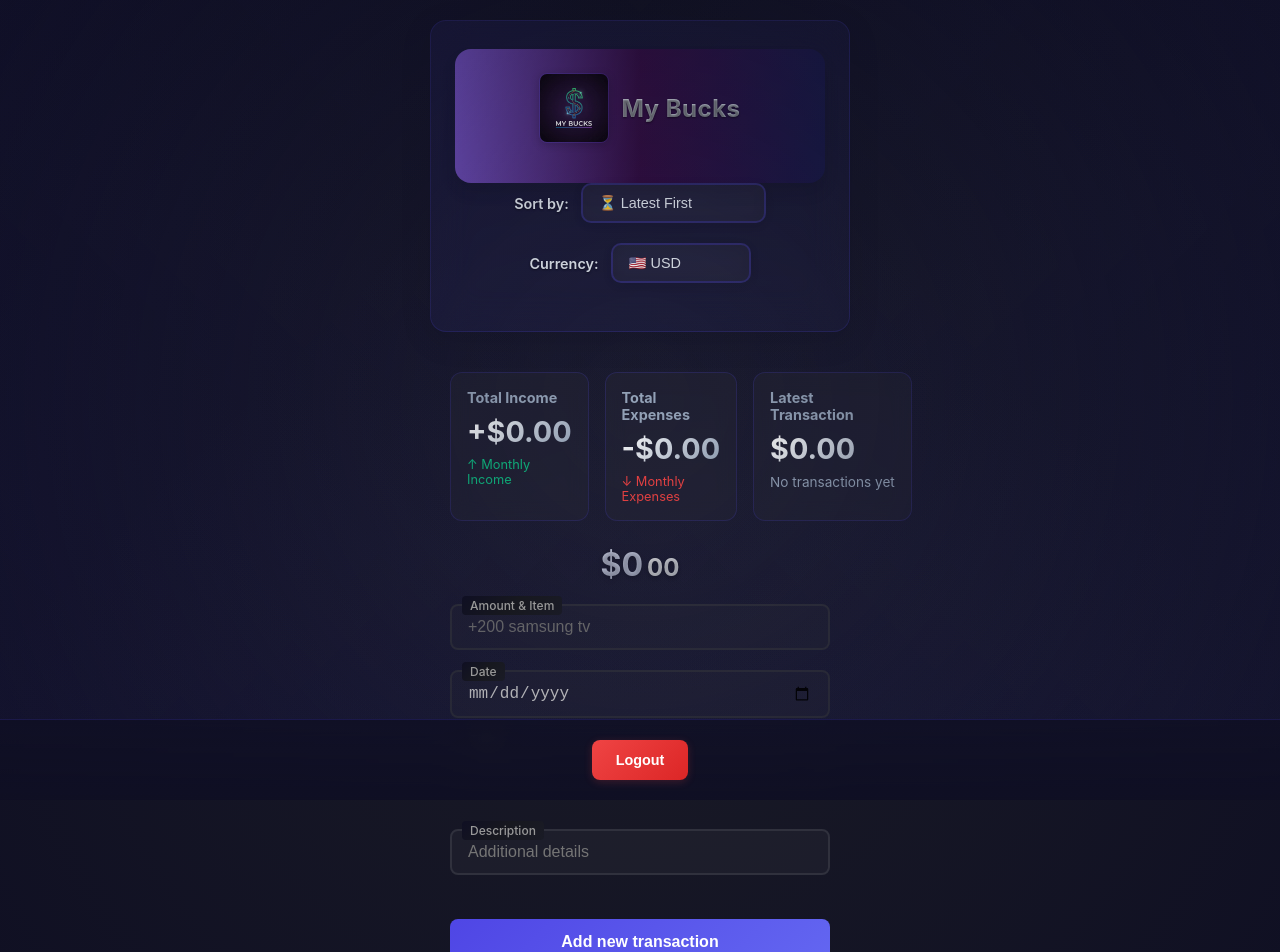
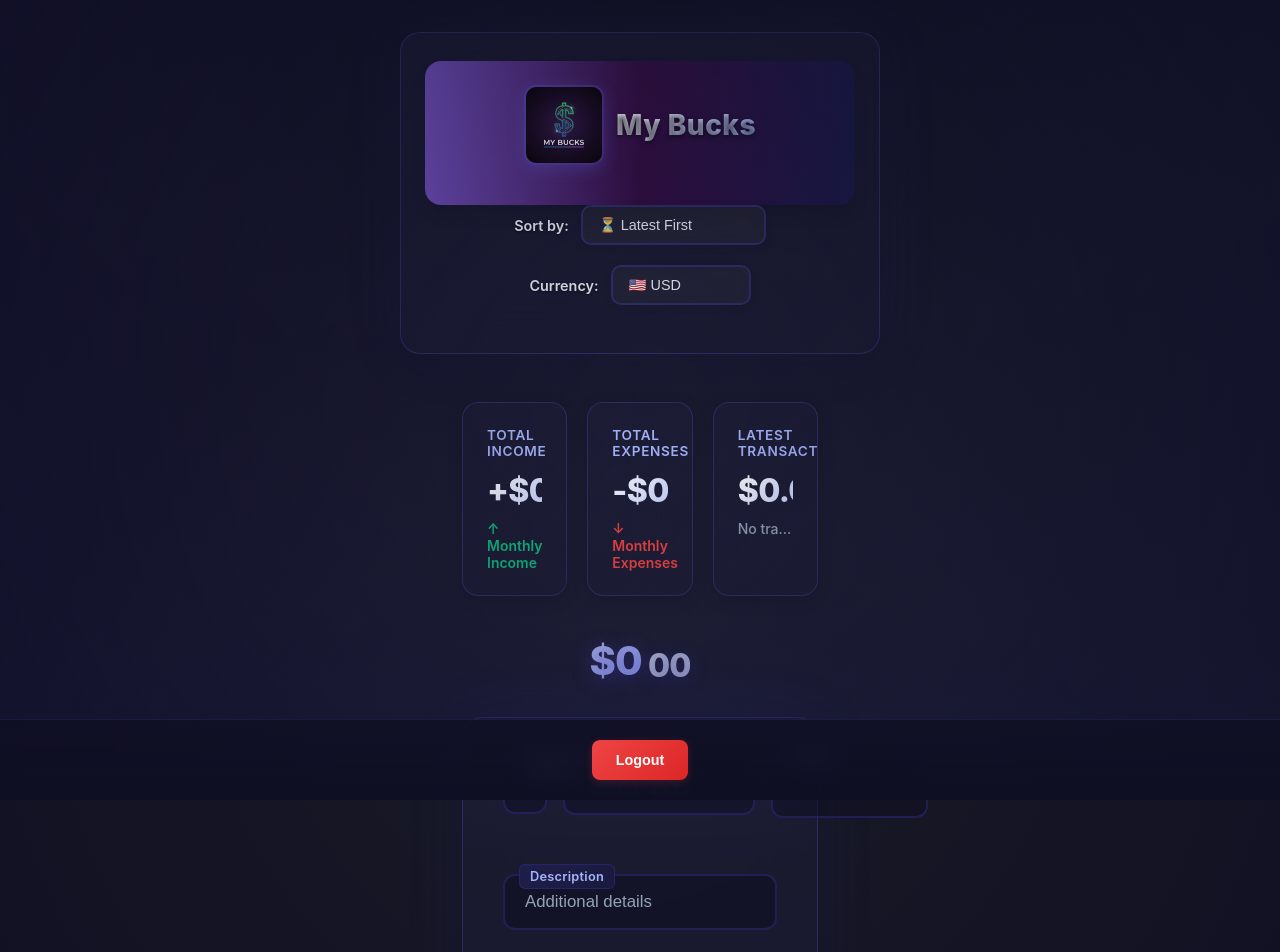
Before and after one commit to tejassst/my-bucks, a React (Create React App) app: page / in a window 1280 px wide. Shown: the top 952 px of the page. Built offline with nearby package versions, Linux system fonts and the light colour scheme; no server answers; sample sign-in values are in the browser's storage.

Commit message:
UI improvements

```diff
--- a/src/style/Home.css
+++ b/src/style/Home.css
@@ -46,19 +46,20 @@
 
 body {
   background: linear-gradient(
-    -45deg,
-    #1b1b72 0%,
-    #050a36 25%,
-    #2c0788 50%,
-    #161657 75%,
-    #32328a 100%
+    135deg,
+    #0f0f23 0%,
+    #1a1a3e 25%,
+    #1e1e4a 50%,
+    #121236 75%,
+    #0a0a20 100%
   );
-  background-size: 300% 300%;
-  animation: gradientMove 20s ease-in-out infinite;
+  background-size: 400% 400%;
+  animation: gradientMove 15s ease-in-out infinite;
   background-attachment: fixed;
   color: #e2e8f0;
   min-height: 100vh;
   position: relative;
+  font-family: -apple-system, BlinkMacSystemFont, 'Segoe UI', Roboto, Oxygen, Ubuntu, Cantarell, sans-serif;
 }
 
 body::after {
@@ -76,68 +77,85 @@
   pointer-events: none;
 }
 main {
-  max-width: 420px;
-  margin: 20px auto;
-  padding: 0 20px;
+  max-width: 600px;
+  margin: 24px auto;
+  padding: 0 24px;
   animation: fadeIn 0.5s ease-out;
-  padding-bottom: 80px;
+  padding-bottom: 100px;
 }
 
 @media (min-width: 768px) {
   main {
-    margin: 40px auto;
-    padding: 0 20px 80px 20px;
+    margin: 48px auto;
+    padding: 0 32px 100px 32px;
+  }
+}
+
+@media (min-width: 1024px) {
+  main {
+    max-width: 800px;
   }
 }
 h1 {
   text-align: center;
   color: #fff;
-  margin: 0 0 24px 0;
-  font-size: 2.8rem;
-  font-weight: 700;
-  text-shadow: 0 2px 4px rgba(78, 77, 77, 0.3);
-  background: linear-gradient(135deg, #ffffff 0%, #94a3b8 100%);
+  margin: 0 0 32px 0;
+  font-size: 3.5rem;
+  font-weight: 800;
+  letter-spacing: -0.02em;
+  text-shadow: 0 4px 20px rgba(79, 70, 229, 0.4);
+  background: linear-gradient(135deg, #ffffff 0%, #a5b4fc 50%, #818cf8 100%);
   -webkit-background-clip: text;
   -webkit-text-fill-color: transparent;
   background-clip: text;
+  animation: fadeIn 0.8s ease-out;
 }
 h1 span.fraction {
-  font-size: 1.5rem;
+  font-size: 2rem;
   vertical-align: top;
   display: inline-block;
-  margin-top: 8px;
-  margin-left: 4px;
-  opacity: 0.9;
-  background: linear-gradient(135deg, #ffffff, #e2e8f0);
+  margin-top: 10px;
+  margin-left: 6px;
+  opacity: 0.85;
+  background: linear-gradient(135deg, #e0e7ff, #c7d2fe);
   -webkit-background-clip: text;
   -webkit-text-fill-color: transparent;
   background-clip: text;
 }
 
 form {
-  margin-top: 20px;
+  margin-top: 32px;
+  background: rgba(30, 30, 58, 0.4);
+  padding: 28px;
+  border-radius: 16px;
+  border: 1px solid rgba(79, 70, 229, 0.15);
+  backdrop-filter: blur(20px);
+  box-shadow: 0 8px 32px rgba(0, 0, 0, 0.2);
 }
+
 form input {
   width: 100%;
-  background-color: rgba(48, 49, 61, 0.3);
-  color: #ddd;
-  border: 2px solid #30313d;
-  padding: 12px 16px;
-  border-radius: 8px;
+  background-color: rgba(15, 15, 35, 0.5);
+  color: #e2e8f0;
+  border: 2px solid rgba(79, 70, 229, 0.25);
+  padding: 14px 18px;
+  border-radius: 12px;
   font-size: 1rem;
-  transition: all 0.3s ease;
+  transition: all 0.3s cubic-bezier(0.4, 0, 0.2, 1);
   outline: none;
+  font-weight: 500;
 }
 
 form input:focus {
-  border-color: #4f46e5;
-  background-color: rgba(79, 70, 229, 0.1);
-  box-shadow: 0 0 0 3px rgba(79, 70, 229, 0.1);
+  border-color: #6366f1;
+  background-color: rgba(79, 70, 229, 0.15);
+  box-shadow: 0 0 0 4px rgba(99, 102, 241, 0.15), 0 4px 12px rgba(79, 70, 229, 0.2);
+  transform: translateY(-1px);
 }
 
 form input:hover {
-  border-color: #434356;
-  background-color: rgba(48, 49, 61, 0.5);
+  border-color: rgba(99, 102, 241, 0.4);
+  background-color: rgba(48, 49, 61, 0.6);
 }
 form input[type='datetime-local'] {
   color: #bbb;
@@ -150,26 +168,35 @@
 
 form .field-group {
   position: relative;
-  margin-bottom: 12px;
+  margin-bottom: 18px;
 }
 
 form .field-label {
   position: absolute;
-  top: -8px;
-  left: 12px;
-  background: linear-gradient(135deg, #0f0f23 0%, #17181f 50%, #1a1b26 100%);
-  color: #999;
-  font-size: 0.75rem;
-  font-weight: 500;
-  padding: 2px 8px;
-  border-radius: 4px;
+  top: -10px;
+  left: 16px;
+  background: linear-gradient(135deg, #1e1e4a 0%, #1a1a3e 100%);
+  color: #a5b4fc;
+  font-size: 0.8rem;
+  font-weight: 600;
+  padding: 4px 10px;
+  border-radius: 6px;
   z-index: 1;
+  letter-spacing: 0.02em;
+  border: 1px solid rgba(79, 70, 229, 0.2);
 }
 form div.basic {
-  display: flex;
-  flex-direction: column;
-  gap: 8px;
-  margin-bottom: 12px;
+  display: grid;
+  grid-template-columns: 1fr;
+  gap: 18px;
+  margin-bottom: 18px;
+}
+
+@media (min-width: 640px) {
+  form div.basic {
+    grid-template-columns: 2fr 1fr 1fr;
+    gap: 16px;
+  }
 }
 
 @media (max-width: 480px) {
@@ -204,47 +231,71 @@
   }
 }
 form button {
-  margin-top: 16px;
+  margin-top: 24px;
   width: 100%;
   border: 0;
-  border-radius: 8px;
-  padding: 14px 20px;
-  background: linear-gradient(135deg, #4f46e5, #6366f1);
+  border-radius: 12px;
+  padding: 16px 24px;
+  background: linear-gradient(135deg, #6366f1, #8b5cf6);
   color: white;
-  font-size: 1rem;
-  font-weight: 600;
+  font-size: 1.05rem;
+  font-weight: 700;
+  letter-spacing: 0.02em;
   cursor: pointer;
-  transition: all 0.3s ease;
+  transition: all 0.3s cubic-bezier(0.4, 0, 0.2, 1);
   outline: none;
+  box-shadow: 0 4px 16px rgba(99, 102, 241, 0.3);
+  position: relative;
+  overflow: hidden;
+}
+
+form button::before {
+  content: '';
+  position: absolute;
+  top: 50%;
+  left: 50%;
+  width: 0;
+  height: 0;
+  border-radius: 50%;
+  background: rgba(255, 255, 255, 0.2);
+  transform: translate(-50%, -50%);
+  transition: width 0.6s, height 0.6s;
+}
+
+form button:hover::before {
+  width: 300px;
+  height: 300px;
 }
 
 form button:hover {
-  background: linear-gradient(135deg, #4338ca, #4f46e5);
-  transform: translateY(-1px);
-  box-shadow: 0 4px 12px rgba(79, 70, 229, 0.3);
+  background: linear-gradient(135deg, #4f46e5, #7c3aed);
+  transform: translateY(-2px);
+  box-shadow: 0 8px 24px rgba(99, 102, 241, 0.4);
 }
 
 form button:active {
   transform: translateY(0);
+  box-shadow: 0 2px 8px rgba(99, 102, 241, 0.3);
 }
 div.transactions {
-  margin-top: 24px;
-  gap: 12px;
+  margin-top: 40px;
+  gap: 16px;
   display: flex;
   flex-direction: column;
 }
 div.transaction {
   display: flex;
-  padding: 16px;
+  padding: 20px;
   justify-content: space-between;
-  background-color: rgba(48, 49, 61, 0.2);
-  border: 1px solid rgba(48, 49, 61, 0.4);
-  border-radius: 12px;
-  transition: all 0.3s ease;
-  backdrop-filter: blur(10px);
+  background: linear-gradient(135deg, rgba(30, 30, 58, 0.5), rgba(30, 30, 58, 0.3));
+  border: 1px solid rgba(99, 102, 241, 0.2);
+  border-radius: 16px;
+  transition: all 0.3s cubic-bezier(0.4, 0, 0.2, 1);
+  backdrop-filter: blur(20px);
   animation: slideInUp 0.4s ease-out;
   position: relative;
   overflow: hidden;
+  box-shadow: 0 2px 12px rgba(0, 0, 0, 0.15);
 }
 
 div.transaction::before {
@@ -338,21 +389,25 @@
 header {
   background: linear-gradient(
     135deg,
-    rgba(79, 70, 229, 0.1),
-    rgba(99, 102, 241, 0.05)
+    rgba(30, 30, 58, 0.6),
+    rgba(30, 30, 58, 0.4)
   );
-  backdrop-filter: blur(20px);
-  border: 1px solid rgba(79, 70, 229, 0.2);
-  border-radius: 16px;
-  padding: 20px;
-  margin: 20px 20px 32px 20px;
-  max-width: 420px;
-  margin-left: auto;
-  margin-right: auto;
-  box-shadow: 0 8px 32px rgba(0, 0, 0, 0.1);
+  backdrop-filter: blur(30px);
+  border: 1px solid rgba(99, 102, 241, 0.25);
+  border-radius: 20px;
+  padding: 28px;
+  margin: 24px auto 40px auto;
+  max-width: 600px;
+  box-shadow: 0 8px 32px rgba(0, 0, 0, 0.2), 0 0 60px rgba(99, 102, 241, 0.1);
   position: relative;
   overflow: hidden;
   animation: slideInUp 0.6s ease-out;
+}
+
+@media (min-width: 1024px) {
+  header {
+    max-width: 800px;
+  }
 }
 
 /* Header Top Section with Logo */
@@ -556,47 +611,88 @@
 .stats-grid {
   display: grid;
   grid-template-columns: repeat(3, 1fr);
-  gap: 16px;
-  margin-bottom: 24px;
+  gap: 20px;
+  margin-bottom: 40px;
   animation: fadeIn 0.6s ease-out;
 }
 
+@media (max-width: 768px) {
+  .stats-grid {
+    grid-template-columns: 1fr;
+    gap: 16px;
+  }
+}
+
+@media (min-width: 769px) and (max-width: 1024px) {
+  .stats-grid {
+    grid-template-columns: repeat(3, 1fr);
+    gap: 16px;
+  }
+}
+
 .stat-card {
-  background: rgba(48, 49, 61, 0.3);
-  border: 1px solid rgba(79, 70, 229, 0.2);
-  border-radius: 12px;
-  padding: 16px;
-  backdrop-filter: blur(10px);
-  transition: all 0.3s ease;
+  background: linear-gradient(135deg, rgba(30, 30, 58, 0.6), rgba(30, 30, 58, 0.4));
+  border: 1px solid rgba(99, 102, 241, 0.25);
+  border-radius: 16px;
+  padding: 24px;
+  backdrop-filter: blur(20px);
+  transition: all 0.3s cubic-bezier(0.4, 0, 0.2, 1);
+  box-shadow: 0 4px 16px rgba(0, 0, 0, 0.15);
+  position: relative;
+  overflow: hidden;
+}
+
+.stat-card::before {
+  content: '';
+  position: absolute;
+  top: 0;
+  left: 0;
+  right: 0;
+  height: 3px;
+  background: linear-gradient(90deg, #6366f1, #8b5cf6, #ec4899);
+  opacity: 0;
+  transition: opacity 0.3s ease;
+}
+
+.stat-card:hover::before {
+  opacity: 1;
 }
 
 .stat-card:hover {
-  transform: translateY(-2px);
-  box-shadow: 0 8px 24px rgba(0, 0, 0, 0.2);
-  border-color: rgba(79, 70, 229, 0.4);
-  background: rgba(48, 49, 61, 0.4);
+  transform: translateY(-4px);
+  box-shadow: 0 12px 32px rgba(99, 102, 241, 0.25);
+  border-color: rgba(99, 102, 241, 0.4);
+  background: linear-gradient(135deg, rgba(30, 30, 58, 0.7), rgba(30, 30, 58, 0.5));
 }
 
 .stat-card h3 {
-  color: #94a3b8;
-  font-size: 0.9rem;
-  margin: 0 0 8px 0;
+  color: #a5b4fc;
+  font-size: 0.85rem;
+  font-weight: 600;
+  text-transform: uppercase;
+  letter-spacing: 0.05em;
+  margin: 0 0 12px 0;
 }
 
 .stat-card .amount {
-  font-size: 1.8rem;
-  font-weight: 700;
+  font-size: 2rem;
+  font-weight: 800;
   margin: 0;
-  background: linear-gradient(135deg, #ffffff 0%, #94a3b8 100%);
+  background: linear-gradient(135deg, #ffffff 0%, #c7d2fe 100%);
   -webkit-background-clip: text;
   -webkit-text-fill-color: transparent;
   background-clip: text;
+  letter-spacing: -0.02em;
 }
 
 .stat-card .trend {
-  font-size: 0.8rem;
+  font-size: 0.875rem;
   color: #10b981;
-  margin-top: 8px;
+  margin-top: 10px;
+  font-weight: 600;
+  display: flex;
+  align-items: center;
+  gap: 4px;
 }
 
 .stat-card.expenses .trend {
@@ -605,21 +701,21 @@
 
 .stat-card .description {
   color: #94a3b8;
-  font-size: 0.85rem;
-  margin-top: 8px;
+  font-size: 0.875rem;
+  margin-top: 10px;
   white-space: nowrap;
   overflow: hidden;
   text-overflow: ellipsis;
+  font-weight: 500;
 }
 
 @media (max-width: 480px) {
-  .stats-grid {
-    grid-template-columns: 1fr;
-    gap: 12px;
+  .stat-card .amount {
+    font-size: 1.75rem;
   }
 
-  .stat-card .amount {
-    font-size: 1.5rem;
+  .stat-card {
+    padding: 20px;
   }
 }
 
--- a/src/style/Login.css
+++ b/src/style/Login.css
@@ -1,74 +1,123 @@
 form {
   display: flex;
   flex-direction: column;
-  max-width: 420px;
-  margin: 20px auto;
-  gap: 16px;
+  max-width: 480px;
+  margin: 32px auto;
+  gap: 20px;
+  background: rgba(30, 30, 58, 0.5);
+  padding: 40px;
+  border-radius: 20px;
+  border: 1px solid rgba(99, 102, 241, 0.25);
+  backdrop-filter: blur(30px);
+  box-shadow: 0 8px 32px rgba(0, 0, 0, 0.2), 0 0 60px rgba(99, 102, 241, 0.1);
 }
 
 form input {
-  padding: 12px 16px;
-  border: 2px solid #30313d;
-  border-radius: 8px;
-  background-color: rgba(48, 49, 61, 0.3);
-  color: #ddd;
-  font-size: 1rem;
+  padding: 16px 20px;
+  border: 2px solid rgba(79, 70, 229, 0.25);
+  border-radius: 12px;
+  background-color: rgba(15, 15, 35, 0.5);
+  color: #e2e8f0;
+  font-size: 1.05rem;
+  font-weight: 500;
   outline: none;
-  transition: all 0.3s ease;
+  transition: all 0.3s cubic-bezier(0.4, 0, 0.2, 1);
+}
+
+form input::placeholder {
+  color: #94a3b8;
 }
 
 form input:focus {
-  border-color: #4f46e5;
-  background-color: rgba(79, 70, 229, 0.1);
-  box-shadow: 0 0 0 3px rgba(79, 70, 229, 0.1);
+  border-color: #6366f1;
+  background-color: rgba(79, 70, 229, 0.15);
+  box-shadow: 0 0 0 4px rgba(99, 102, 241, 0.15), 0 4px 12px rgba(79, 70, 229, 0.2);
+  transform: translateY(-1px);
+}
+
+form input:hover {
+  border-color: rgba(99, 102, 241, 0.4);
+  background-color: rgba(48, 49, 61, 0.6);
 }
 
 form button {
-  padding: 14px 20px;
-  background: linear-gradient(135deg, #4f46e5, #6366f1);
+  padding: 16px 24px;
+  background: linear-gradient(135deg, #6366f1, #8b5cf6);
   color: white;
   border: none;
-  border-radius: 8px;
-  font-size: 1rem;
-  font-weight: 600;
+  border-radius: 12px;
+  font-size: 1.05rem;
+  font-weight: 700;
+  letter-spacing: 0.02em;
   cursor: pointer;
-  transition: all 0.3s ease;
+  transition: all 0.3s cubic-bezier(0.4, 0, 0.2, 1);
+  box-shadow: 0 4px 16px rgba(99, 102, 241, 0.3);
+  position: relative;
+  overflow: hidden;
+}
+
+form button::before {
+  content: '';
+  position: absolute;
+  top: 50%;
+  left: 50%;
+  width: 0;
+  height: 0;
+  border-radius: 50%;
+  background: rgba(255, 255, 255, 0.2);
+  transform: translate(-50%, -50%);
+  transition: width 0.6s, height 0.6s;
+}
+
+form button:hover::before {
+  width: 300px;
+  height: 300px;
 }
 
 form button:hover {
-  background: linear-gradient(135deg, #4338ca, #4f46e5);
-  transform: translateY(-1px);
-  box-shadow: 0 4px 12px rgba(79, 70, 229, 0.3);
+  background: linear-gradient(135deg, #4f46e5, #7c3aed);
+  transform: translateY(-2px);
+  box-shadow: 0 8px 24px rgba(99, 102, 241, 0.4);
+}
+
+form button:active {
+  transform: translateY(0);
+  box-shadow: 0 2px 8px rgba(99, 102, 241, 0.3);
 }
 
 .error-message {
-  background-color: rgba(239, 68, 68, 0.1);
-  border: 1px solid rgba(239, 68, 68, 0.3);
-  color: #ef4444;
-  padding: 12px 16px;
-  border-radius: 8px;
-  margin: 0 auto 16px auto;
-  max-width: 420px;
+  background: linear-gradient(135deg, rgba(239, 68, 68, 0.15), rgba(239, 68, 68, 0.1));
+  border: 1px solid rgba(239, 68, 68, 0.4);
+  color: #fca5a5;
+  padding: 16px 20px;
+  border-radius: 12px;
+  margin: 0 auto 24px auto;
+  max-width: 480px;
   text-align: center;
-  font-weight: 500;
+  font-weight: 600;
+  box-shadow: 0 2px 8px rgba(239, 68, 68, 0.2);
+  backdrop-filter: blur(10px);
 }
 
 .auth-link {
   text-align: center;
-  margin-top: 20px;
-  color: #999;
-  font-size: 0.9rem;
+  margin-top: 24px;
+  color: #94a3b8;
+  font-size: 1rem;
+  font-weight: 500;
 }
 
 .auth-link a {
-  color: #4f46e5;
+  color: #a5b4fc;
   text-decoration: none;
-  font-weight: 600;
+  font-weight: 700;
+  transition: all 0.3s ease;
 }
 
 .auth-link a:hover {
-  color: #6366f1;
+  color: #c7d2fe;
   text-decoration: underline;
+  text-shadow: 0 0 8px rgba(165, 180, 252, 0.5);
 }
 
 .error-message {
@@ -86,14 +135,20 @@
 h1 {
   text-align: center;
   color: #fff;
-  margin: 20px 0;
-  font-size: 2rem;
-  font-weight: 700;
+  margin: 40px 0 32px 0;
+  font-size: 2.5rem;
+  font-weight: 800;
+  letter-spacing: -0.02em;
+  text-shadow: 0 4px 20px rgba(79, 70, 229, 0.4);
+  background: linear-gradient(135deg, #ffffff 0%, #a5b4fc 50%, #818cf8 100%);
+  -webkit-background-clip: text;
+  -webkit-text-fill-color: transparent;
+  background-clip: text;
 }
 
 header {
-  max-width: 420px;
-  margin: 20px auto;
+  max-width: 480px;
+  margin: 32px auto 20px auto;
   text-align: center;
 }
 
@@ -112,22 +167,28 @@
 }
 
 .logo-img {
-  width: 70px;
-  height: 70px;
-  border-radius: 8px;
+  width: 80px;
+  height: 80px;
+  border-radius: 12px;
   object-fit: cover;
-  box-shadow: 0 2px 8px rgba(0, 0, 0, 0.2);
+  box-shadow: 0 4px 16px rgba(99, 102, 241, 0.3);
   transition: all 0.3s ease;
-  border: 1px solid rgba(79, 70, 229, 0.2);
+  border: 2px solid rgba(99, 102, 241, 0.3);
+}
+
+.logo-img:hover {
+  transform: scale(1.05);
+  box-shadow: 0 6px 20px rgba(99, 102, 241, 0.4);
+  border-color: rgba(99, 102, 241, 0.5);
 }
 
 .logo-text {
-  font-size: 1.5rem;
-  font-weight: 700;
+  font-size: 1.75rem;
+  font-weight: 800;
   color: #e2e8f0;
-  text-shadow: 0 1px 2px rgba(0, 0, 0, 0.5);
+  text-shadow: 0 2px 4px rgba(0, 0, 0, 0.5);
   letter-spacing: 0.5px;
-  background: linear-gradient(135deg, #e2e8f0, #cbd5e1);
+  background: linear-gradient(135deg, #ffffff, #a5b4fc);
   -webkit-background-clip: text;
   -webkit-text-fill-color: transparent;
   background-clip: text;
--- a/src/style/Signup.css
+++ b/src/style/Signup.css
@@ -1,86 +1,123 @@
 form {
   display: flex;
   flex-direction: column;
-  max-width: 420px;
-  margin: 20px auto;
-  gap: 16px;
+  max-width: 480px;
+  margin: 32px auto;
+  gap: 20px;
+  background: rgba(30, 30, 58, 0.5);
+  padding: 40px;
+  border-radius: 20px;
+  border: 1px solid rgba(99, 102, 241, 0.25);
+  backdrop-filter: blur(30px);
+  box-shadow: 0 8px 32px rgba(0, 0, 0, 0.2), 0 0 60px rgba(99, 102, 241, 0.1);
 }
 
 form input {
-  padding: 12px 16px;
-  border: 2px solid #30313d;
-  border-radius: 8px;
-  background-color: rgba(48, 49, 61, 0.3);
-  color: #ddd;
-  font-size: 1rem;
+  padding: 16px 20px;
+  border: 2px solid rgba(79, 70, 229, 0.25);
+  border-radius: 12px;
+  background-color: rgba(15, 15, 35, 0.5);
+  color: #e2e8f0;
+  font-size: 1.05rem;
+  font-weight: 500;
   outline: none;
-  transition: all 0.3s ease;
+  transition: all 0.3s cubic-bezier(0.4, 0, 0.2, 1);
+}
+
+form input::placeholder {
+  color: #94a3b8;
 }
 
 form input:focus {
-  border-color: #4f46e5;
-  background-color: rgba(79, 70, 229, 0.1);
-  box-shadow: 0 0 0 3px rgba(79, 70, 229, 0.1);
+  border-color: #6366f1;
+  background-color: rgba(79, 70, 229, 0.15);
+  box-shadow: 0 0 0 4px rgba(99, 102, 241, 0.15), 0 4px 12px rgba(79, 70, 229, 0.2);
+  transform: translateY(-1px);
+}
+
+form input:hover {
+  border-color: rgba(99, 102, 241, 0.4);
+  background-color: rgba(48, 49, 61, 0.6);
 }
 
 form button {
-  padding: 14px 20px;
-  background: linear-gradient(135deg, #4f46e5, #6366f1);
+  padding: 16px 24px;
+  background: linear-gradient(135deg, #6366f1, #8b5cf6);
   color: white;
   border: none;
-  border-radius: 8px;
-  font-size: 1rem;
-  font-weight: 600;
+  border-radius: 12px;
+  font-size: 1.05rem;
+  font-weight: 700;
+  letter-spacing: 0.02em;
   cursor: pointer;
-  transition: all 0.3s ease;
+  transition: all 0.3s cubic-bezier(0.4, 0, 0.2, 1);
+  box-shadow: 0 4px 16px rgba(99, 102, 241, 0.3);
+  position: relative;
+  overflow: hidden;
+}
+
+form button::before {
+  content: '';
+  position: absolute;
+  top: 50%;
+  left: 50%;
+  width: 0;
+  height: 0;
+  border-radius: 50%;
+  background: rgba(255, 255, 255, 0.2);
+  transform: translate(-50%, -50%);
+  transition: width 0.6s, height 0.6s;
+}
+
+form button:hover::before {
+  width: 300px;
+  height: 300px;
 }
 
 form button:hover {
-  background: linear-gradient(135deg, #4338ca, #4f46e5);
-  transform: translateY(-1px);
-  box-shadow: 0 4px 12px rgba(79, 70, 229, 0.3);
+  background: linear-gradient(135deg, #4f46e5, #7c3aed);
+  transform: translateY(-2px);
+  box-shadow: 0 8px 24px rgba(99, 102, 241, 0.4);
+}
+
+form button:active {
+  transform: translateY(0);
+  box-shadow: 0 2px 8px rgba(99, 102, 241, 0.3);
 }
 
 .error-message {
-  background-color: rgba(239, 68, 68, 0.1);
-  border: 1px solid rgba(239, 68, 68, 0.3);
-  color: #ef4444;
-  padding: 12px 16px;
-  border-radius: 8px;
-  margin: 0 auto 16px auto;
-  max-width: 420px;
+  background: linear-gradient(135deg, rgba(239, 68, 68, 0.15), rgba(239, 68, 68, 0.1));
+  border: 1px solid rgba(239, 68, 68, 0.4);
+  color: #fca5a5;
+  padding: 16px 20px;
+  border-radius: 12px;
+  margin: 0 auto 24px auto;
+  max-width: 480px;
   text-align: center;
-  font-weight: 500;
+  font-weight: 600;
+  box-shadow: 0 2px 8px rgba(239, 68, 68, 0.2);
+  backdrop-filter: blur(10px);
 }
 
 .auth-link {
   text-align: center;
-  margin-top: 20px;
-  color: #999;
-  font-size: 0.9rem;
+  margin-top: 24px;
+  color: #94a3b8;
+  font-size: 1rem;
+  font-weight: 500;
 }
 
 .auth-link a {
-  color: #4f46e5;
+  color: #a5b4fc;
   text-decoration: none;
-  font-weight: 600;
+  font-weight: 700;
+  transition: all 0.3s ease;
 }
 
 .auth-link a:hover {
-  color: #6366f1;
+  color: #c7d2fe;
   text-decoration: underline;
-}
-
-.error-message {
-  background-color: rgba(239, 68, 68, 0.1);
-  border: 1px solid rgba(239, 68, 68, 0.3);
-  color: #ef4444;
-  padding: 12px 16px;
-  border-radius: 8px;
-  margin: 0 auto 16px auto;
-  max-width: 420px;
-  text-align: center;
-  font-weight: 500;
+  text-shadow: 0 0 8px rgba(165, 180, 252, 0.5);
 }
 
 body {
@@ -118,19 +155,20 @@
 h1 {
   text-align: center;
   color: #fff;
-  margin: 20px 0;
-  font-size: 2rem;
-  font-weight: 700;
-  text-shadow: 0 2px 4px rgba(0, 0, 0, 0.3);
-  background: linear-gradient(135deg, #ffffff 0%, #94a3b8 100%);
+  margin: 40px 0 32px 0;
+  font-size: 2.5rem;
+  font-weight: 800;
+  letter-spacing: -0.02em;
+  text-shadow: 0 4px 20px rgba(79, 70, 229, 0.4);
+  background: linear-gradient(135deg, #ffffff 0%, #a5b4fc 50%, #818cf8 100%);
   -webkit-background-clip: text;
   -webkit-text-fill-color: transparent;
   background-clip: text;
 }
 
 header {
-  max-width: 420px;
-  margin: 20px auto;
+  max-width: 480px;
+  margin: 32px auto 20px auto;
   text-align: center;
 }
 
@@ -149,22 +187,28 @@
 }
 
 .logo-img {
-  width: 70px;
-  height: 70px;
-  border-radius: 8px;
+  width: 80px;
+  height: 80px;
+  border-radius: 12px;
   object-fit: cover;
-  box-shadow: 0 2px 8px rgba(0, 0, 0, 0.2);
+  box-shadow: 0 4px 16px rgba(99, 102, 241, 0.3);
   transition: all 0.3s ease;
-  border: 1px solid rgba(79, 70, 229, 0.2);
+  border: 2px solid rgba(99, 102, 241, 0.3);
+}
+
+.logo-img:hover {
+  transform: scale(1.05);
+  box-shadow: 0 6px 20px rgba(99, 102, 241, 0.4);
+  border-color: rgba(99, 102, 241, 0.5);
 }
 
 .logo-text {
-  font-size: 1.5rem;
-  font-weight: 700;
-  color: #ffffff;
-  text-shadow: 0 1px 2px rgba(0, 0, 0, 0.5);
+  font-size: 1.75rem;
+  font-weight: 800;
+  color: #e2e8f0;
+  text-shadow: 0 2px 4px rgba(0, 0, 0, 0.5);
   letter-spacing: 0.5px;
-  background: linear-gradient(135deg, #e2e8f0, #cbd5e1);
+  background: linear-gradient(135deg, #ffffff, #a5b4fc);
   -webkit-background-clip: text;
   -webkit-text-fill-color: transparent;
   background-clip: text;
```
